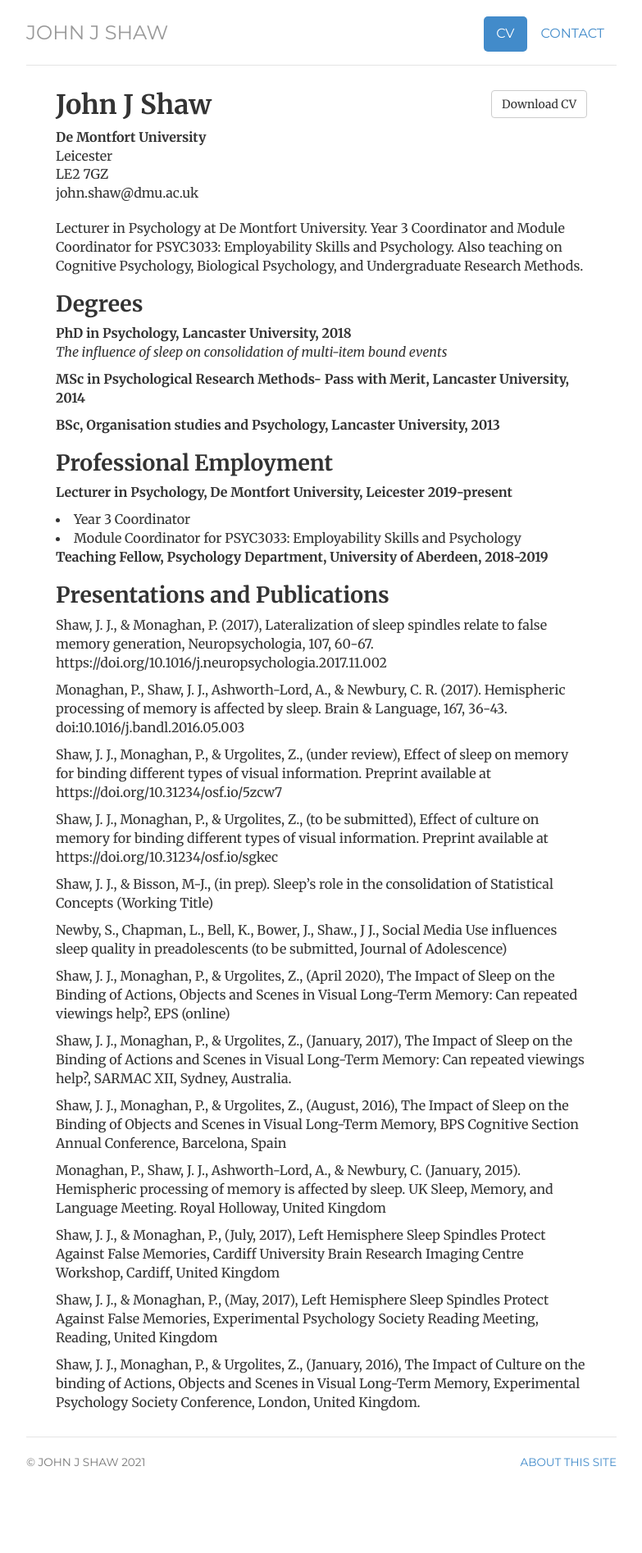
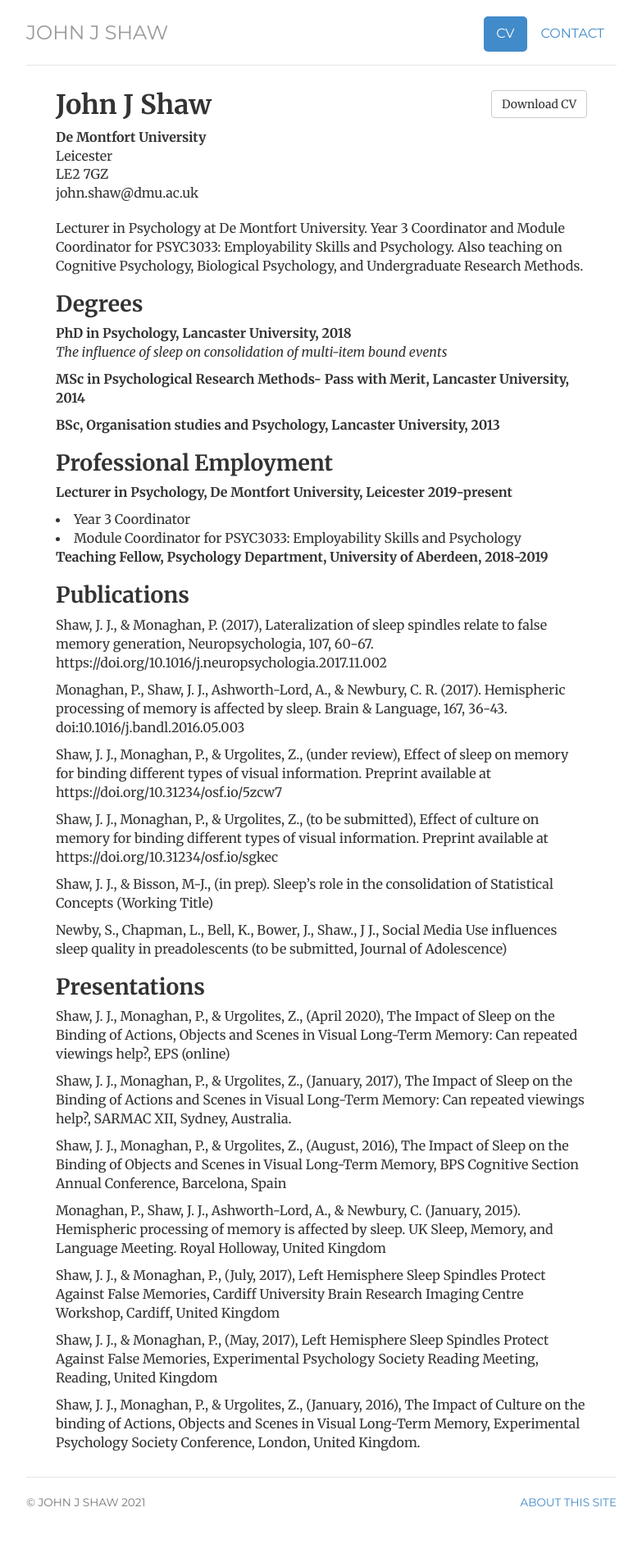
Before and after one commit to JohnJShaw/johnjshaw.github.io, a Jekyll site: the page built from cv/index.html, in a window 1280 px wide. Shown: the whole page at 82% size, without its empty margins (248-1031 px from the left). Built offline with Jekyll 4.4.1, drawn with Linux system fonts in a browser that asks for light colours; before the commit the page ends 1844 px from its top, so only the background shows below that.

Commit message:
Update index.html

```diff
--- a/cv/index.html
+++ b/cv/index.html
@@ -37,7 +37,7 @@
 
 				<p><strong>Teaching Fellow, Psychology Department, University of Aberdeen, 2018-2019</strong></p>
 
-					<h2>Presentations and Publications</h2>
+					<h2>Publications</h2>
 
 					<p><Hartley, C., Harrison, N. & Shaw, J.J. Does Autism Affect Children’s Identification of Ownership and Defence of Ownership Rights?. J Autism Dev Disord (2021). https://doi.org/10.1007/s10803-021-04872-6 </p>
 
```
Also changed, not shown: other parts of cv/index.html (+3 -1 lines).
